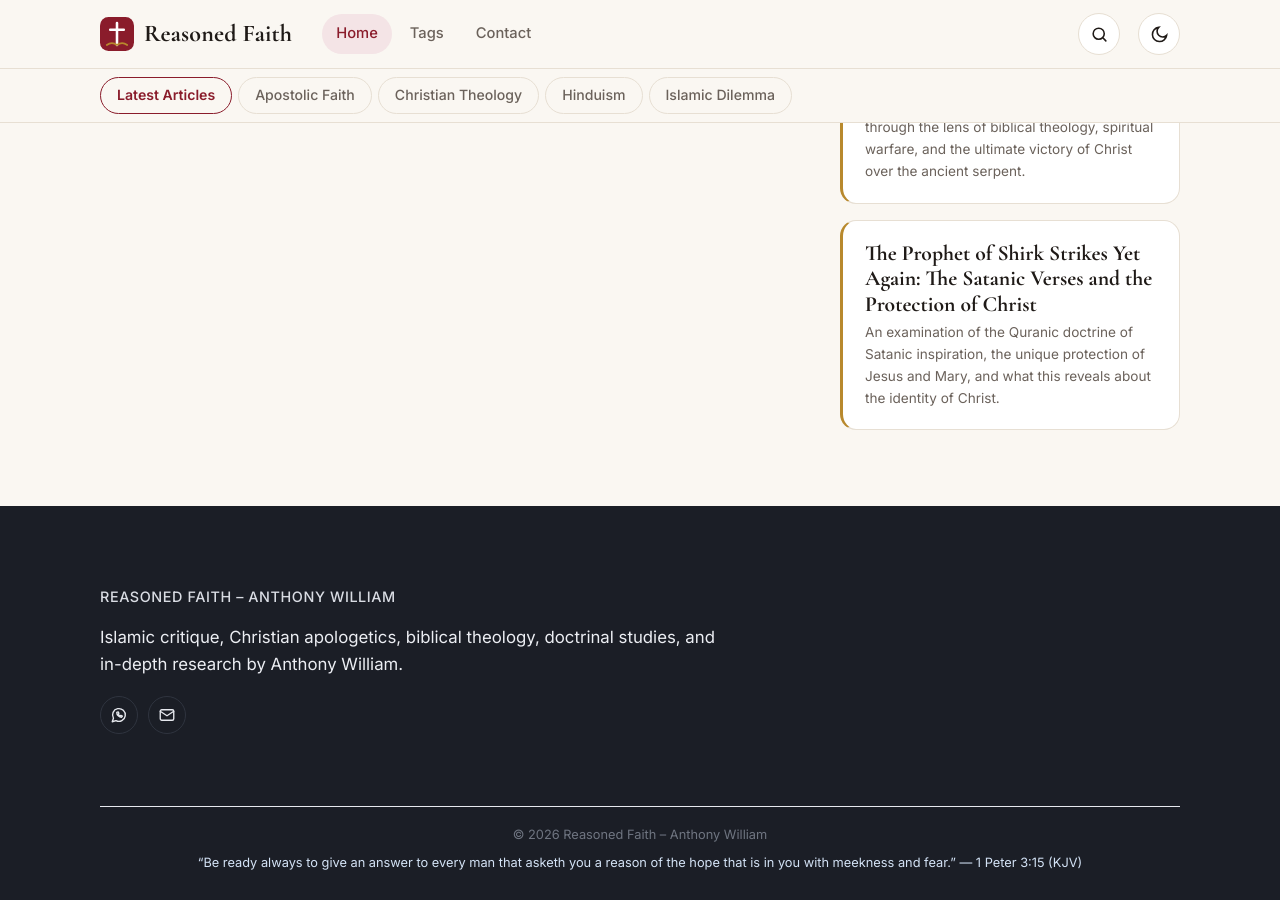
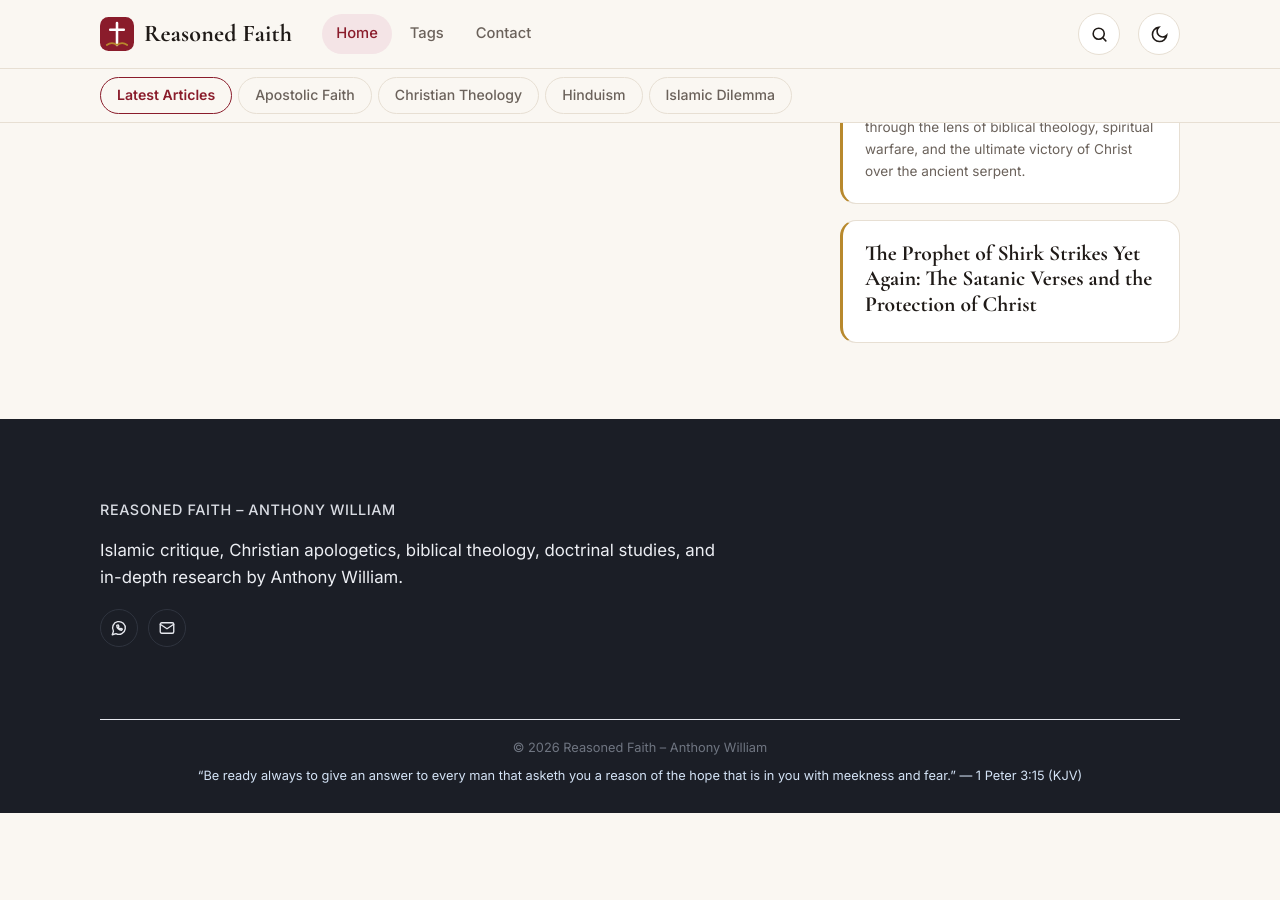
Before and after one commit to Reasoned-faith/reasoned-faith.github.io, a Jekyll site: the page built from index.html, in a window 1280 px wide and 900 px high, scrolled down 1691 px. Built offline with Jekyll 4.4.1, drawn with Linux system fonts in a browser that asks for light colours; after the commit the page ends 2504 px from its top, so only the background shows below that.

Commit message:
Update The-Prophet-of-Shirk-Strikes-Yet-Again.md

```diff
--- a/articles/islamic dilemma/The-Prophet-of-Shirk-Strikes-Yet-Again.md
+++ b/articles/islamic dilemma/The-Prophet-of-Shirk-Strikes-Yet-Again.md
@@ -1,8 +1,6 @@
 ---
 title: "The Prophet of Shirk Strikes Yet Again: The Satanic Verses and the Protection of Christ"
-excerpt: "An examination of the Quranic doctrine of Satanic inspiration, the unique protection of Jesus and Mary, and what this reveals about the identity of Christ."
 date: 2026-10-04
-tags: ["Satanic Verses", "Islamic Apologetics", "Christian Apologetics", "Quran 22:52", "Quran 3:36", "Jesus and Mary", "Prophet Muhammad", "Spiritual Warfare", "Biblical Worldview", "Idolatry", "1 John 3:8", "Matthew 4", "Comparative Theology", "Tafsir al-Jalalayn", "Tafsir Ibn Kathir"]
 ---
 <p>Few Islamic teachings concerning prophethood have generated as much theological difficulty as the Quran’s claim that Satan has deceived every messenger and prophet.</p>
 
```
